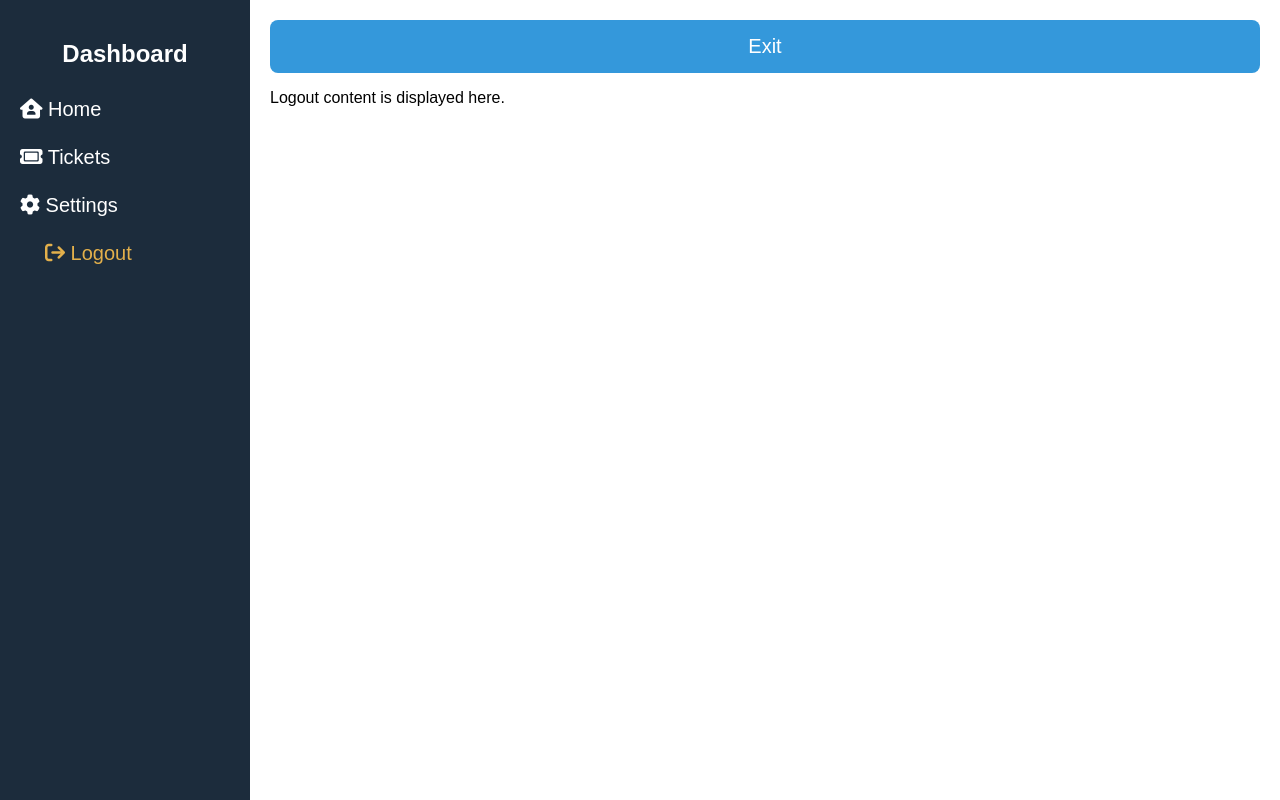
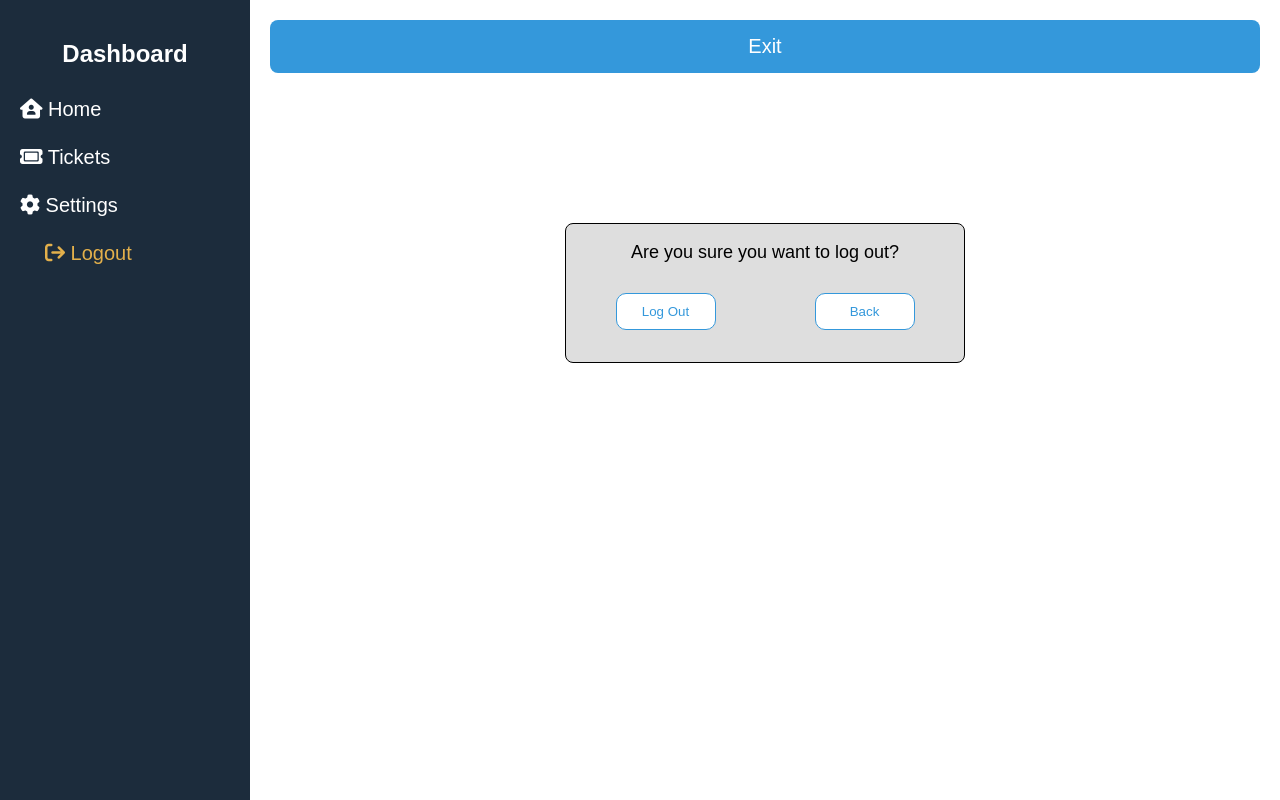
Before and after one commit to paytakhtdota/cisw410-final, a PHP site: page /user/user-dash.php in a window 1280 px wide, after a click on "Logout". Run offline with PHP 8.4, Linux system fonts and the light colour scheme; the visitor is signed in with stand-in values (Sample User, id 1).

Commit message:
log out added

```diff
--- a/user/user-dash.php
+++ b/user/user-dash.php
@@ -103,6 +103,44 @@ if (!isset($_SESSION['user_data'])) {
             pointer-events: none;
 
         }
+
+
+        .message-box {
+            width: 400px;
+            height: 140px;
+            border: 1px solid #000000;
+            font-size: 18px;
+            text-align: center;
+            padding-top: 25px 10px;
+            border-radius: 8px;
+            background-color: rgb(222, 222, 222);
+            margin: 150px auto;
+        }
+
+        .message-box>div {
+            margin-top: 30px;
+            display: flex;
+            justify-content: space-around;
+        }
+
+        #leave , #cancel{
+            width: 100px;
+            height: min-content;
+            background-color: #fff;
+            padding: 10px 15px 10px 15px;
+            border-radius: 10px;
+            text-decoration: none;
+            color: #3498db;
+            transition: all 0.3s;
+            cursor: pointer;
+            border: 1px solid #3498db;
+        }
+
+        #leave:hover  , #cancel:hover {
+            color: rgb(255, 255, 255);
+            background-color: #3498db;
+        }
+
     </style>
 </head>
 
@@ -125,16 +163,24 @@ if (!isset($_SESSION['user_data'])) {
             } ?>
         </div>
         <div id="tickets" class="tab">
-        <div class="header">Tickets</div>
+            <div class="header">Tickets</div>
             <p>tickets content is displayed here.</p>
         </div>
         <div id="settings" class="tab">
-        <div class="header">Settings</div>
+            <div class="header">Settings</div>
             <p>Settings content is displayed here.</p>
         </div>
         <div id="logout" class="tab">
-        <div class="header">Exit</div>
-            <p>Logout content is displayed here.</p>
+            <div class="header">Exit</div>
+            <div class="message-box">
+                <p>Are you sure you want to log out?</p>
+                <div>
+                    <form action="../admin/signupin-action.php" method="POST" >
+                        <input id="leave" name="leave" type="submit" value="Log Out"></input>
+                    </form>
+                    <button onclick="showTab('home')" id="cancel" name="cancel">Back</button>
+                </div>
+            </div>
         </div>
     </div>
 
@@ -143,6 +189,10 @@ if (!isset($_SESSION['user_data'])) {
             const tabs = document.querySelectorAll('.tab');
             tabs.forEach(tab => tab.classList.remove('active'));
             document.getElementById(tabId).classList.add('active');
+            if(tabId == "home"){
+                document.querySelector(".sidebar ul li:last-child").classList.remove("selected");
+                document.querySelector(".sidebar ul li:first-child").classList.add("selected");
+            }
         }
         let dashItems = document.querySelectorAll(".sidebar ul li");
         console.log(dashItems);
@@ -152,6 +202,7 @@ if (!isset($_SESSION['user_data'])) {
                 e.target.classList.add("selected");
             });
         });
+
     </script>
 </body>
 
```
Also changed, not shown: admin/signupin-action.php (+18 -4 lines).
